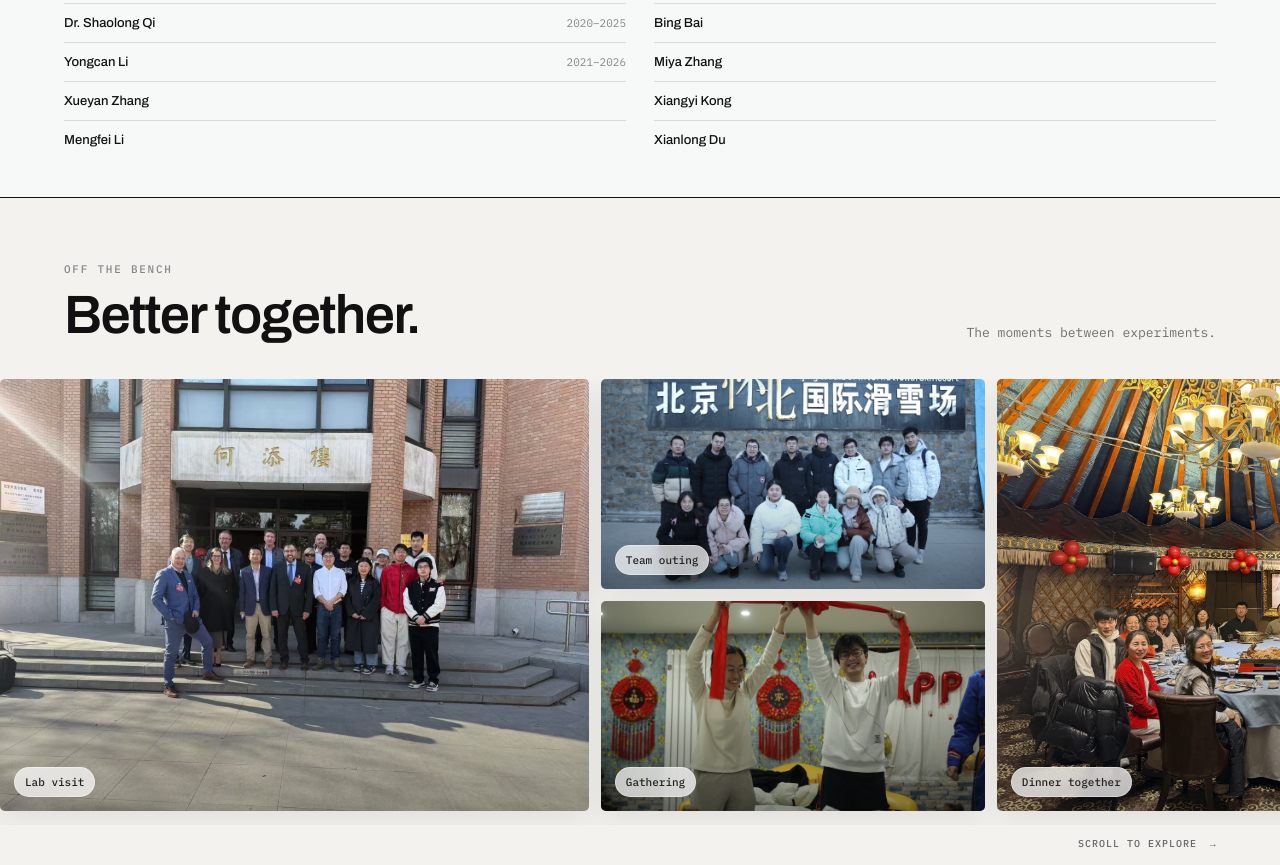
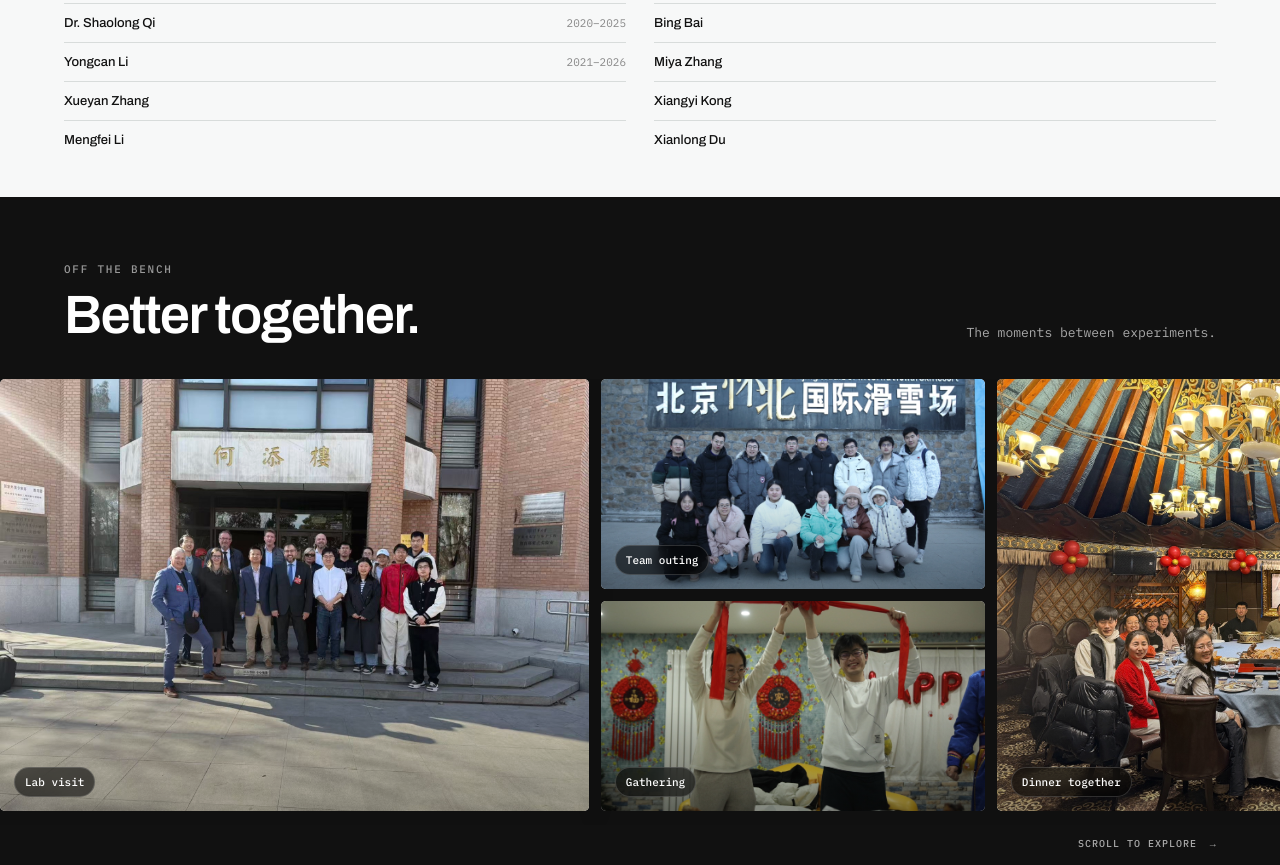
Before and after one commit to XianlongD2025/yu_lab_website, a plain HTML site: page people.html in a window 1280 px wide. Shown: the part 1695-2560 px from the top of the page. Drawn offline with Linux system fonts and the light colour scheme.

Commit message:
Refine timeline partners and lab life styling

```diff
--- a/styles.css
+++ b/styles.css
@@ -102,8 +102,8 @@ a { color: inherit; text-decoration: none; }
   gap: clamp(18px,3vw,44px); list-style: none;
 }
 .news-timeline::before {
-  content: ""; position: absolute; z-index: 0; top: 5px; left: 5px;
-  right: calc(25% - 5px); height: 1px; background: var(--ink);
+  content: ""; position: absolute; z-index: 0; top: 5px; left: 0;
+  right: 0; height: 1px; background: var(--ink);
 }
 .news-timeline li { min-width: 0; }
 .news-timeline a { display: block; }
@@ -152,14 +152,14 @@ a { color: inherit; text-decoration: none; }
 .affiliations-head p { max-width: 390px; font: 400 12px/1.6 var(--mono); color: #777; text-align: right; }
 .partner-strip {
   display: grid; grid-template-columns: repeat(8, minmax(150px,1fr));
-  overflow-x: auto; border-top: 1px solid var(--line); border-bottom: 1px solid var(--line);
+  overflow-x: auto;
   scrollbar-width: thin; scrollbar-color: #aaa #eee;
 }
 .partner-strip::-webkit-scrollbar { height: 6px; }
 .partner-strip::-webkit-scrollbar-track { background: #eee; }
 .partner-strip::-webkit-scrollbar-thumb { background: #aaa; }
 .partner {
-  min-width: 150px; padding: 18px 12px 16px; border-right: 1px solid var(--line);
+  min-width: 150px; padding: 18px 12px 16px; border-right: .5px solid rgba(0,0,0,.08);
   display: flex; flex-direction: column; align-items: center; gap: 10px;
 }
 .partner:last-child { border-right: 0; }
@@ -219,24 +219,24 @@ a { color: inherit; text-decoration: none; }
 .lab-life {
   padding: clamp(40px,5vw,68px) 0 clamp(26px,3vw,40px);
   border-bottom: 1px solid var(--ink);
-  background: #f4f2ef;
+  background: var(--ink); color: #fff;
 }
 .life-head {
   display: flex; align-items: flex-end; justify-content: space-between; gap: 28px;
   padding: 0 clamp(20px,5vw,64px) clamp(24px,3vw,36px);
 }
-.life-eyebrow { font: 500 11px var(--mono); color: #888; letter-spacing: .16em; margin-bottom: 12px; }
+.life-eyebrow { font: 500 11px var(--mono); color: #999; letter-spacing: .16em; margin-bottom: 12px; }
 .life-head h2 { font: 600 clamp(30px,4.5vw,54px)/1.02 var(--disp); letter-spacing: -.03em; }
-.life-head p { max-width: 300px; font: 400 13px/1.55 var(--mono); color: #6f6f6c; text-align: right; }
+.life-head p { max-width: 300px; font: 400 13px/1.55 var(--mono); color: #aaa; text-align: right; }
 .life-scroller {
   overflow-x: auto; overscroll-behavior-inline: contain; scroll-snap-type: x proximity;
   padding: 0 clamp(20px,5vw,64px) 14px;
-  scrollbar-width: thin; scrollbar-color: #868683 rgba(0,0,0,.08);
+  scrollbar-width: thin; scrollbar-color: #777 rgba(255,255,255,.1);
 }
 .life-scroller:focus-visible { outline: 2px solid var(--teal); outline-offset: -2px; }
 .life-scroller::-webkit-scrollbar { height: 8px; }
-.life-scroller::-webkit-scrollbar-track { background: rgba(0,0,0,.08); border-radius: 99px; }
-.life-scroller::-webkit-scrollbar-thumb { background: #868683; border-radius: 99px; }
+.life-scroller::-webkit-scrollbar-track { background: rgba(255,255,255,.1); border-radius: 99px; }
+.life-scroller::-webkit-scrollbar-thumb { background: #777; border-radius: 99px; }
 .life-mosaic {
   display: grid;
   grid-template-columns:
@@ -275,14 +275,14 @@ a { color: inherit; text-decoration: none; }
 .life-card--conference img { object-position: center 50%; }
 .life-card figcaption {
   position: absolute; z-index: 2; left: 14px; bottom: 14px;
-  font: 500 11px var(--mono); color: #222; background: rgba(255,255,255,.72);
-  padding: 7px 10px; border: 1px solid rgba(255,255,255,.4); border-radius: 999px;
+  font: 500 11px var(--mono); color: #fff; background: rgba(0,0,0,.56);
+  padding: 7px 10px; border: 1px solid rgba(255,255,255,.16); border-radius: 999px;
   -webkit-backdrop-filter: blur(8px); backdrop-filter: blur(8px);
 }
 .life-scroll-note {
   display: flex; justify-content: flex-end; gap: 12px;
   padding: 12px clamp(20px,5vw,64px) 0;
-  font: 500 10px var(--mono); color: #666; letter-spacing: .1em;
+  font: 500 10px var(--mono); color: #aaa; letter-spacing: .1em;
 }
 .life-scroll-note span:last-child { animation: life-scroll-hint 1.6s ease-in-out infinite; }
 @keyframes life-scroll-hint {
```
